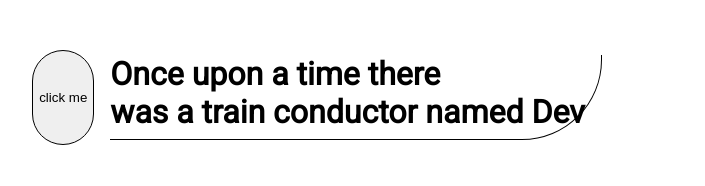
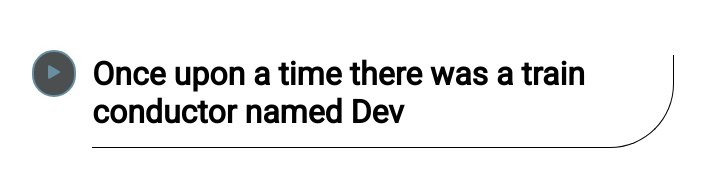
Before and after one commit to IsabelMcIlroy/IsabelsLibrary, a plain HTML site: page TrainStory/TSpageOne.html in a window 1280 px wide. Shown: the whole page, without its empty margins (43-748 px from the left). Drawn offline with Linux system fonts and the light colour scheme.

Commit message:
2022-06-10-2
added font and add css to button

```diff
--- a/TrainStory/TSpageOne.html
+++ b/TrainStory/TSpageOne.html
@@ -12,8 +12,10 @@
 </head>
 <body>
     <div class="storyArea">
-        <button id="play">click me</button>
-        <h1 id="text">Once upon a time there <br> was a train conductor named Dev</h1>
+        <button id="play"><svg xmlns="http://www.w3.org/2000/svg" width="24" height="24" fill="currentColor" class="bi bi-play-fill" viewBox="0 0 16 16">
+            <path d="m11.596 8.697-6.363 3.692c-.54.313-1.233-.066-1.233-.697V4.308c0-.63.692-1.01 1.233-.696l6.363 3.692a.802.802 0 0 1 0 1.393z"/>
+          </svg></button>
+        <h1 id="text">Once upon a time there was a train conductor named Dev</h1>
         <script src="../script.js"></script>
     </div>
 </body>
--- a/style.css
+++ b/style.css
@@ -1,19 +1,23 @@
-body {
+body{
     padding: 2% 4%;
 }
 .storyArea{
     display: flex;
-
+    font-family: 'Roboto', sans-serif;
 }
 #play{
     margin: 1rem;
-    border: 1px solid #000000;
+    border: 2px solid #688fa0;
     border-radius: 40px;
+    height: fit-content;
+    background-color: #4b4f50;
+    padding: 8px;
+    color: #688fa0;
 }
 #text{
-    font-family: 'Roboto', sans-serif;
     border-bottom: 1px solid #000000;
     border-right: 1px solid #000000;
-    border-radius: 0 0 80px 0;
-    padding: 0 16px 8px 0;
+    border-radius: 0 0 64px 0;
+    padding: 0 0px 16px 0;
+    width: 50%;
 }
```
